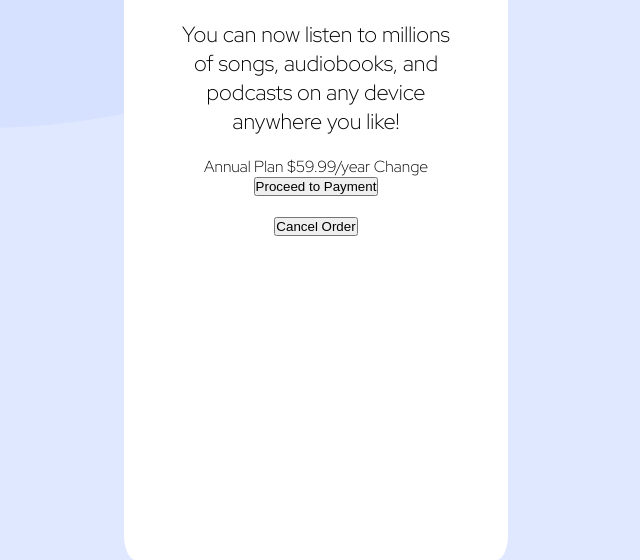
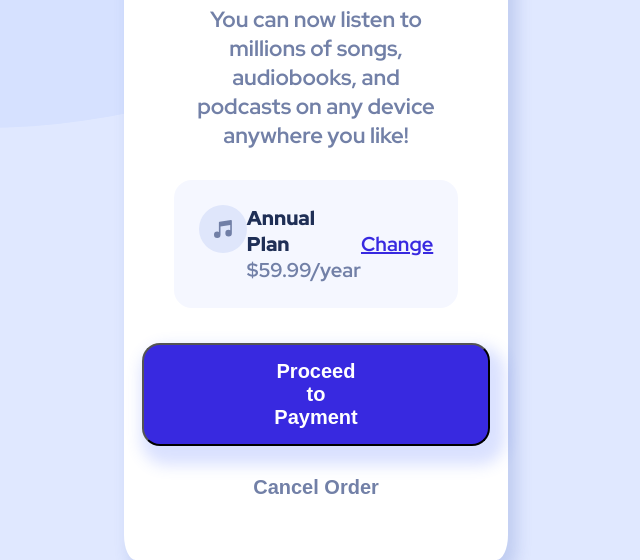
Before and after one commit to P-Gayle/order-summary-frontendmentor, a plain HTML site: page index.html in a window 1280 px wide. Shown: the part 260-820 px from the top of the page, without its empty margins (324-964 px from the left). Drawn offline with Linux system fonts and the light colour scheme.

Commit message:
completed project
Added the box shadows, and button styling and styled the annual plan area.

```diff
--- a/index.html
+++ b/index.html
@@ -17,19 +17,20 @@
 
         <h1>Order Summary</h1>
 
-        <p>
+        <p class="info">
             You can now listen to millions of songs, audiobooks, and podcasts on any device anywhere you like!
         </p>
 
-        <section>
-            Annual Plan
-            $59.99/year
-            Change
+        <section class="plan">
+            <img src="images/icon-music.svg" alt="music note">
+            <p class="text" id="annual-plan"><span class="annual-plan">Annual Plan</span> $59.99/year</p>
+            <!-- <p class="text"></p> -->
+            <a href="#" class="text" id="change">Change</a>
         </section>
 
-        <button type="button">Proceed to Payment</button><br>
+        <button type="button" id="proceed-btn" >Proceed to Payment</button>
 
-        <button type="button">Cancel Order</button>
+        <button type="button" id="cancel-btn">Cancel Order</button>
     </div>
 
     <div class="attribution">
--- a/styles.css
+++ b/styles.css
@@ -17,6 +17,12 @@ body {
     flex-direction: column;
 }
 
+.hero {
+    width: 100%;
+    border-top-left-radius:20px;
+    border-top-right-radius:20px;
+}
+
 .card {
     width: 30%;
     height: 840px;
@@ -26,31 +32,83 @@ body {
     flex-direction: column;
     align-items: center;
     position: absolute;
-    /*the below code is to sentre the card on the page*/
+    /*the below code is to centre the card on the page*/
     top: 50%;
     left: 50%;
     margin-right: -50%;
-    transform: translate(-50%, -50%)
-
-
+    transform: translate(-50%, -50%);
+    box-shadow: 7px 11px 15px 2px rgba(68,102,187,0.20);
 }
 
 .card h1 {
     padding: 8px;
-    margin-top: 25px;
+    margin-top: 20px;
     margin-bottom: 8px;
-
+    font-weight: 900;
+    color: hsl(223, 47%, 23%);
 }
 
-.card p {
+.card .info {
     font-size: 22px;
     text-align: center;
-    margin: 15px 50px;
+    margin: 5px 60px;
     padding: 5px;
+    font-weight: 700;
+    color: hsl(224, 23%, 55%);
 }
 
-.hero {
-    width: 100%;
-    border-top-left-radius:20px;
-    border-top-right-radius:20px;
+.plan {
+    background-color:hsl(225, 100%, 98%);
+    margin: 20px 50px;
+    padding: 25px;
+    display: grid;
+    grid-template-columns: 1fr 4fr 1fr;
+    font-size: 20px;
+    border-radius: 18px;
 }
+
+.text {
+    display: flex;
+    flex-direction: column;
+    justify-items: start;
+    align-self: center;
+    font-weight: 700;
+}
+
+.annual-plan {
+   font-weight: 900;
+   color: hsl(223, 47%, 23%);
+}
+
+.plan a{
+    color: hsl(245, 75%, 52%);
+    font-weight: 700;
+}
+
+.plan a:focus {
+    color: hsl(245, 75%, 52%)
+}
+
+#proceed-btn {
+    background-color:hsl(245, 75%, 52%);
+    color:white;
+    margin: 15px 20px;
+    padding: 15px 130px;
+    font-size: 20px;
+    font-weight: 900;
+    border-radius: 18px;
+    box-shadow: 7px 11px 15px 8px rgba(69,105,255,0.20)
+}
+
+#annual-plan {
+    color: hsl(224, 23%, 55%);
+}
+
+#cancel-btn {
+  background: none;
+  border: none;
+  color: hsl(224, 23%, 55%);
+  font-size: 20px;
+  font-weight: 900;
+  margin-top: 15px;
+}
```
